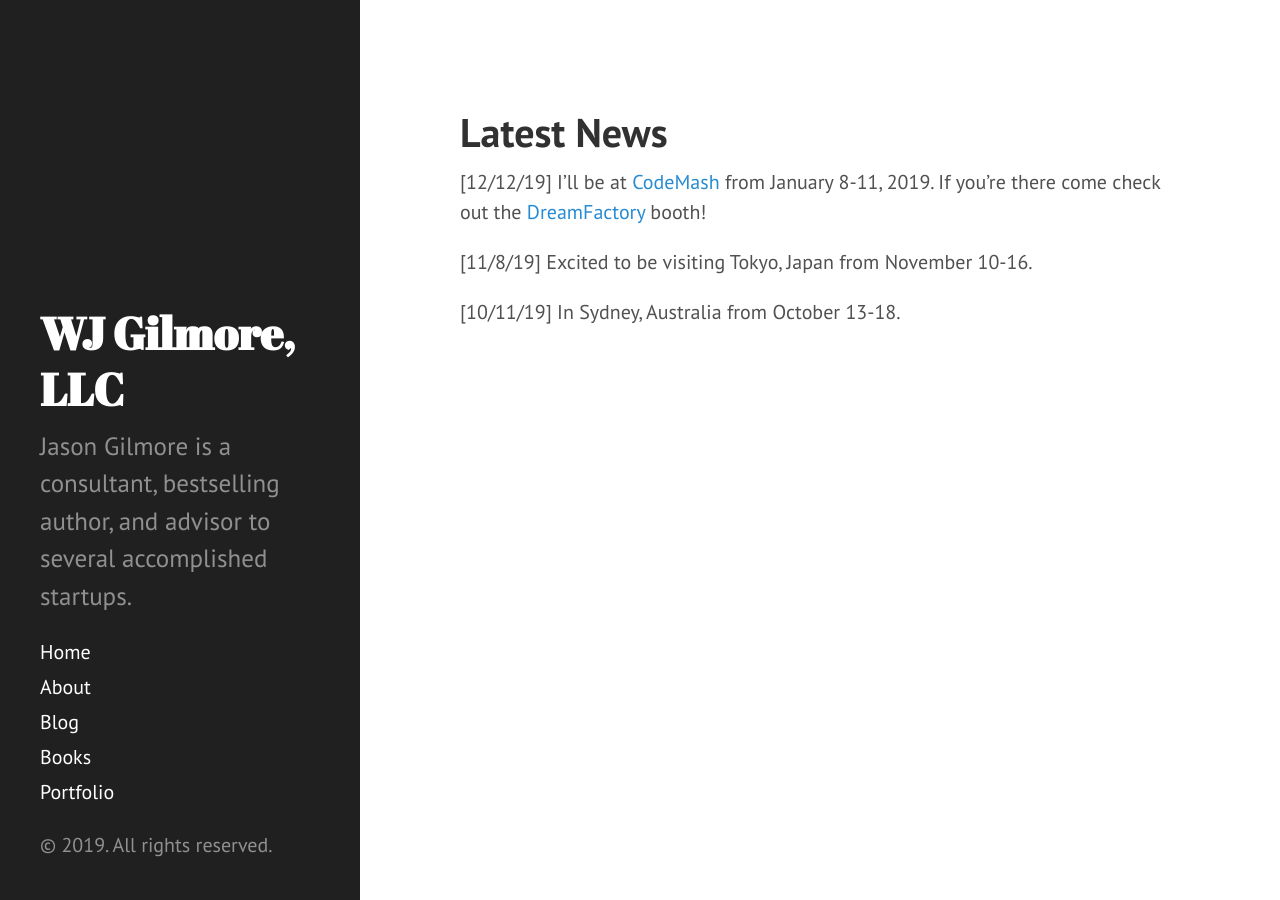
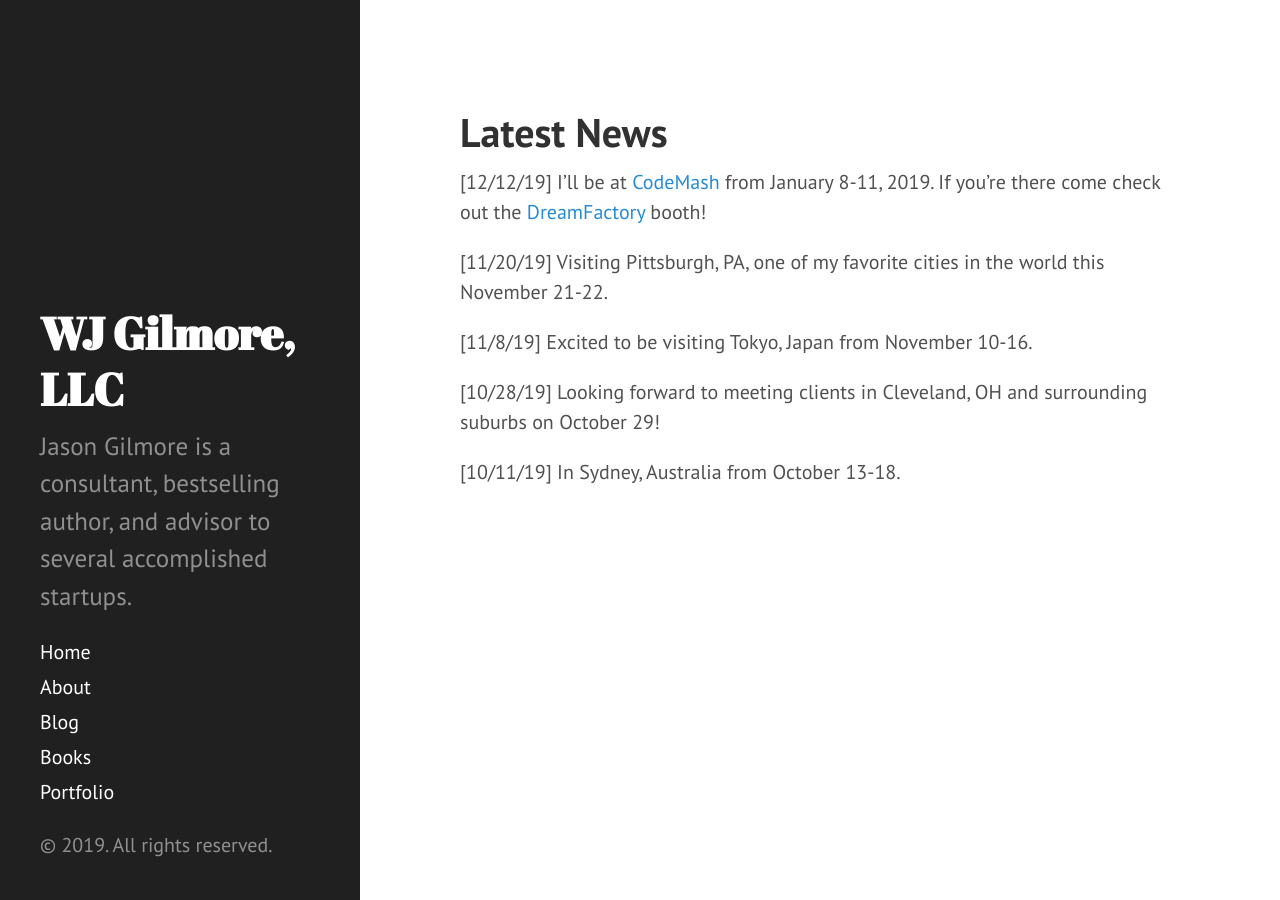
Before and after one commit to wjgilmore/wjgilmore.github.io, a Jekyll site: the page built from index.md, in a window 1280 px wide. Built offline with Jekyll 4.4.1, drawn with Linux system fonts in a browser that asks for light colours.

Commit message:
More changes:

```diff
--- a/index.md
+++ b/index.md
@@ -14,6 +14,11 @@ redirect_from:
 
 [12/12/19] I'll be at [CodeMash](https://www.codemash.org) from January 8-11, 2019. If you're there come check out the [DreamFactory](https://www.dreamfactory.com/) booth!
 
+[11/20/19] Visiting Pittsburgh, PA, one of my favorite cities in the world this November 21-22.
+
+
 [11/8/19] Excited to be visiting Tokyo, Japan from November 10-16.
 
+[10/28/19] Looking forward to meeting clients in Cleveland, OH and surrounding suburbs on October 29!
+
 [10/11/19] In Sydney, Australia from October 13-18.
```
